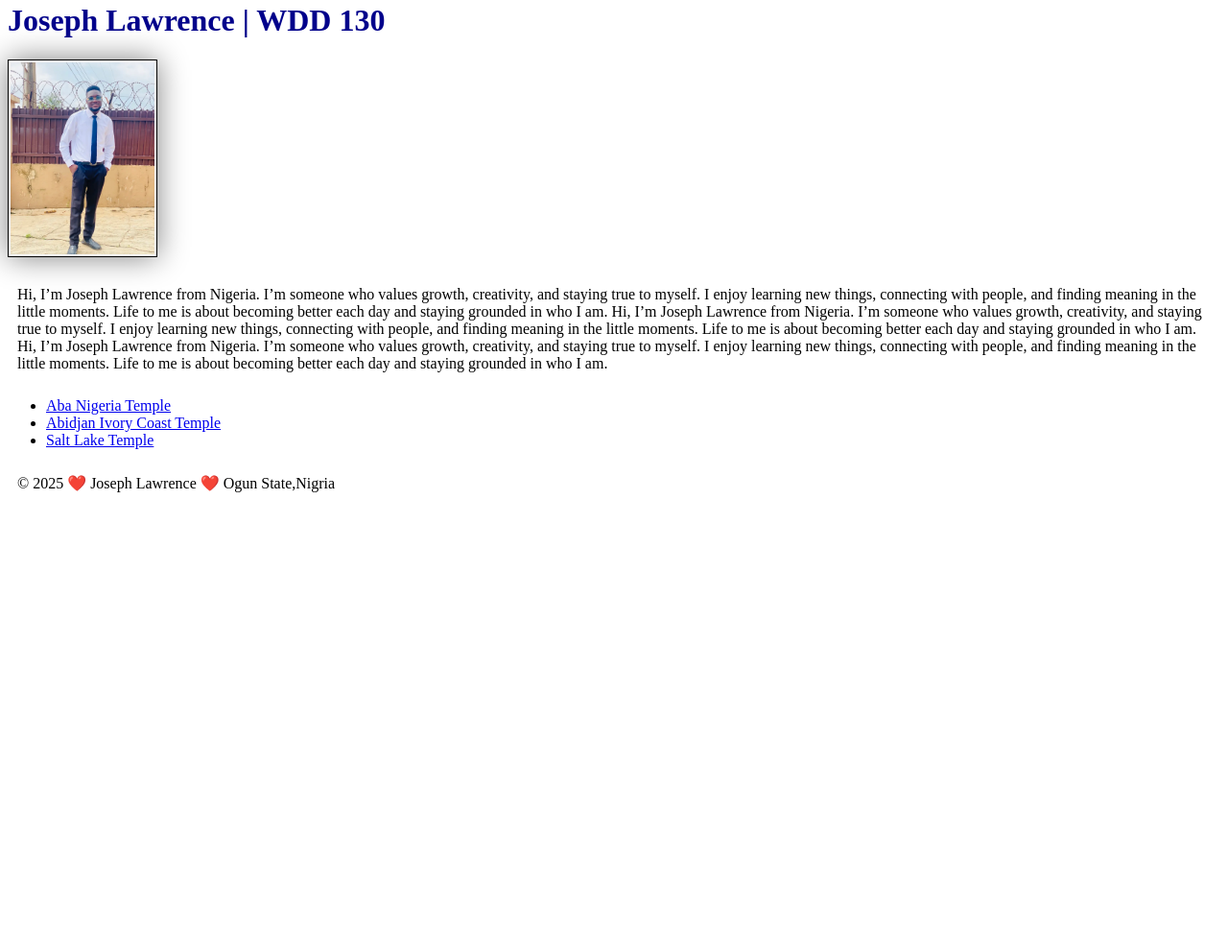
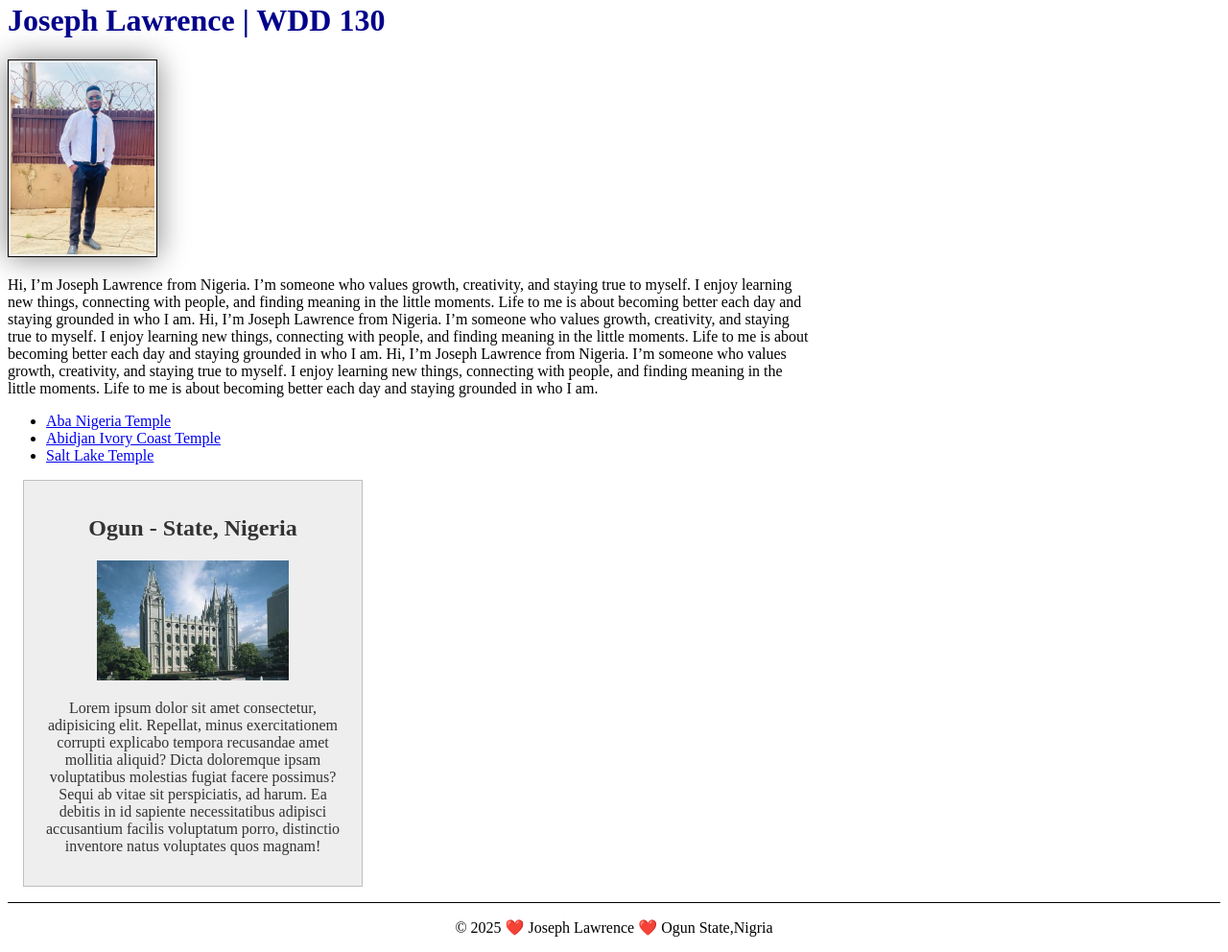
Before and after one commit to jayjay432/wdd130, a plain HTML site: page index.html in a window 1280 px wide. Shown: the part 162-1154 px from the top of the page at 96% size. Before the commit the page ends 800 px from the top, so only its background shows below. Drawn offline with Linux system fonts and the light colour scheme.

Commit message:
modifying the index.html file

```diff
--- a/index.html
+++ b/index.html
@@ -40,6 +40,15 @@
         </ul>
     </main>
 
+    <aside>
+        <h2>Ogun - State, Nigeria</h2>
+        <img src="images/salt-lake-temple.jpg" alt="picture of Nigeria">
+        <p>Lorem ipsum dolor sit amet consectetur, adipisicing elit. Repellat, minus exercitationem corrupti explicabo
+            tempora recusandae amet mollitia aliquid? Dicta doloremque ipsam voluptatibus molestias fugiat facere
+            possimus? Sequi ab vitae sit perspiciatis, ad harum. Ea debitis in id sapiente necessitatibus adipisci
+            accusantium facilis voluptatum porro, distinctio inventore natus voluptates quos magnam!</p>
+    </aside>
+
     <footer>
         <p>&copy; 2025 ❤️ Joseph Lawrence ❤️ Ogun State,Nigria</p>
     </footer>
--- a/styles/styles.css
+++ b/styles/styles.css
@@ -13,7 +13,7 @@ h1 {
     color: darkblue;
 }
 
-img {
+main img {
     width: 150px;
     height: auto;
     border: 1px solid black;
@@ -22,5 +22,30 @@ img {
 }
 
 p {
-    padding: 10px;
+    padding: 0;
 }
+
+main {
+    max-width: 840px;
+}
+
+aside {
+    width: 20rem;
+    margin: 1rem;
+    border: 1px solid rgb(0 0 0 / .2);
+    padding: 1rem;
+    background-color: #eee;
+    color: #333;
+    text-align: center;
+}
+
+aside img {
+    width: 200px;
+    height: auto;
+}
+
+footer {
+    margin-top: 15px;
+    border-top: 1px solid #000;
+    text-align: center;
+}
--- a/week02/styles/temple.css
+++ b/week02/styles/temple.css
@@ -43,6 +43,7 @@ section {
     background-color: #999;
     font-size: .9rem;
 }
+
 section p {
     margin: 10px;
 }
```
